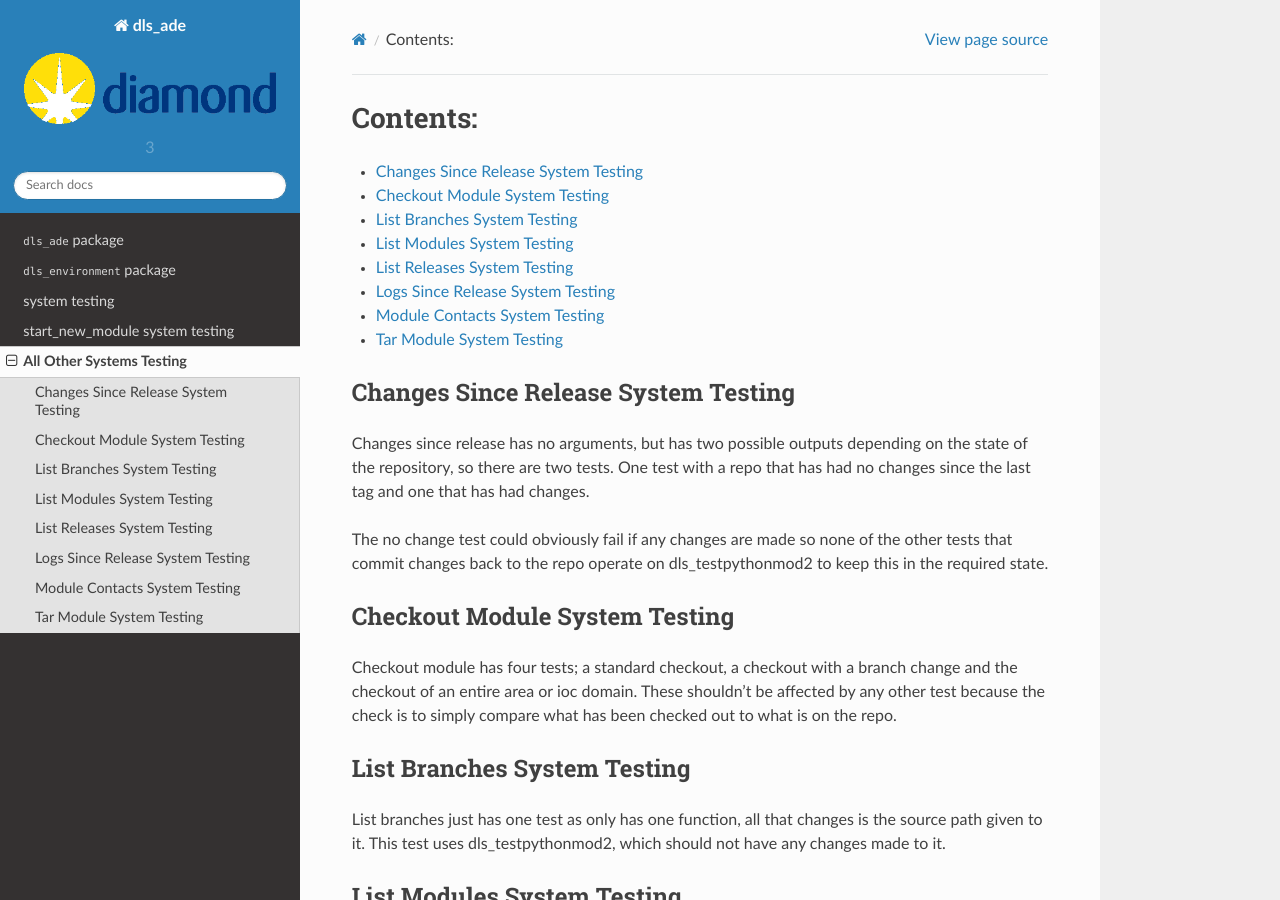
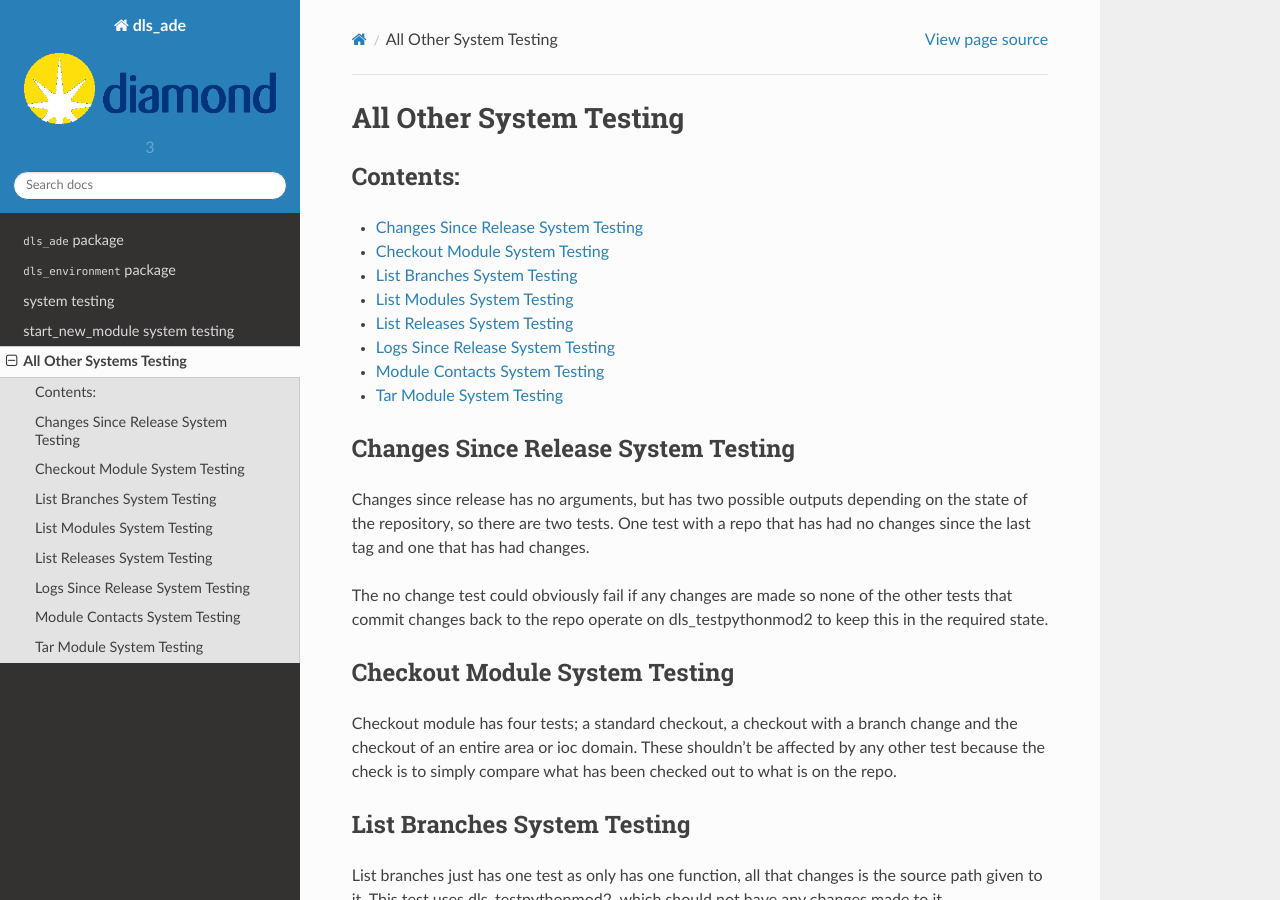
Before and after one commit to EmilioPeJu/dls_ade, a Sphinx documentation site: the page built from docs/all_other_system_testing.rst, in a window 1280 px wide and 900 px high. Built offline with Sphinx 7.4.7 and the Read the Docs theme 2.0.0, drawn with Linux system fonts in a browser that asks for light colours.

Commit message:
Change heading formatting, rename .rst file

```diff
--- a/docs/scripts_system_testing.rst
+++ b/docs/all_other_system_testing.rst
@@ -1,4 +1,8 @@
 .. _scripts-systems-testing:
+
+========================
+All Other System Testing
+========================
 
 Contents:
 ---------
@@ -14,9 +18,8 @@
 
 .. _changes-since-release-st:
 
-====================================
 Changes Since Release System Testing
-====================================
+------------------------------------
 
 Changes since release has no arguments, but has two possible outputs depending on the state of the repository, so there are two tests. One test with a repo that has had no changes since the last tag and one that has had changes.
 
@@ -24,56 +27,56 @@
 
 .. _checkout-module-st:
 
-==============================
+
 Checkout Module System Testing
-==============================
+------------------------------
 
 Checkout module has four tests; a standard checkout, a checkout with a branch change and the checkout of an entire area or ioc domain. These shouldn't be affected by any other test because the check is to simply compare what has been checked out to what is on the repo.
 
 .. _list-branches-st:
 
-============================
+
 List Branches System Testing
-============================
+----------------------------
 
 List branches just has one test as only has one function, all that changes is the source path given to it. This test uses dls_testpythonmod2, which should not have any changes made to it.
 
 .. _list-modules-st:
 
-===========================
+
 List Modules System Testing
-===========================
+---------------------------
 
 List modules has one test for an area and one test for listing an ioc domain, as the implementation for that is slightly different.
 
 .. _list-releases-st:
 
-============================
+
 List Releases System Testing
-============================
+----------------------------
 
 List releases has four arguments giving six useful functions, so there is a test for each of these. Listing from the repo with and without the latest flag. Listing from prod with default and non-default epics version, with and without the latest flag.
 
 .. _logs-since-release-st:
 
-=================================
+
 Logs Since Release System Testing
-=================================
+---------------------------------
 
 Logs since release has three optional mutually exclusive arguments, releases, earlier and later, plus two optional flags, verbose and raw. The raw and coloured output is the same when read in by the systems test framework, so the raw flag is not tested separately. This leads to eight test in total. Default and the three range arguments, all with and without the verbose flag.
 
 .. _module_contacts-st:
 
-==============================
+
 Module Contacts System Testing
-==============================
+------------------------------
 
 Module contacts has four main functions, reading contacts in default and CSV format and setting contacts manually or with a CSV file. There are four tests plus an extra one to make sure one contact can be set while leaving the other unchanged. The state of the repo is reset after each test.
 
 .. _tar-module-st:
 
-=========================
+
 Tar Module System Testing
-=========================
+-------------------------
 
 Tar module has two main functions, tar and untar, with an epics version flag that just changes the file path to the module. There are two tests that operate on a dummy module in the support area of prod. These tests must be run together in the right order to pass, as the module itself is the only way to reset the changes.
--- a/docs/index.rst
+++ b/docs/index.rst
@@ -20,7 +20,7 @@
    dls_environment
    system testing <system_testing>
    start_new_module system testing <snm_system_testing>
-   All Other Systems Testing <scripts_system_testing>
+   All Other Systems Testing <all_other_system_testing>
 
 Indices and tables
 ------------------
--- a/docs/system_testing.rst
+++ b/docs/system_testing.rst
@@ -11,6 +11,7 @@
 - :ref:`setting-up-environment`
 - :ref:`test-descriptions`
     * :ref:`system-testing-snm`
+    * :ref:`all-other-system-testing`
 
 .. _general-overview:
 
@@ -198,3 +199,5 @@
 -----------------
 
 :ref:`system-testing-snm`
+
+:ref:`all-other-system-testing`
```
